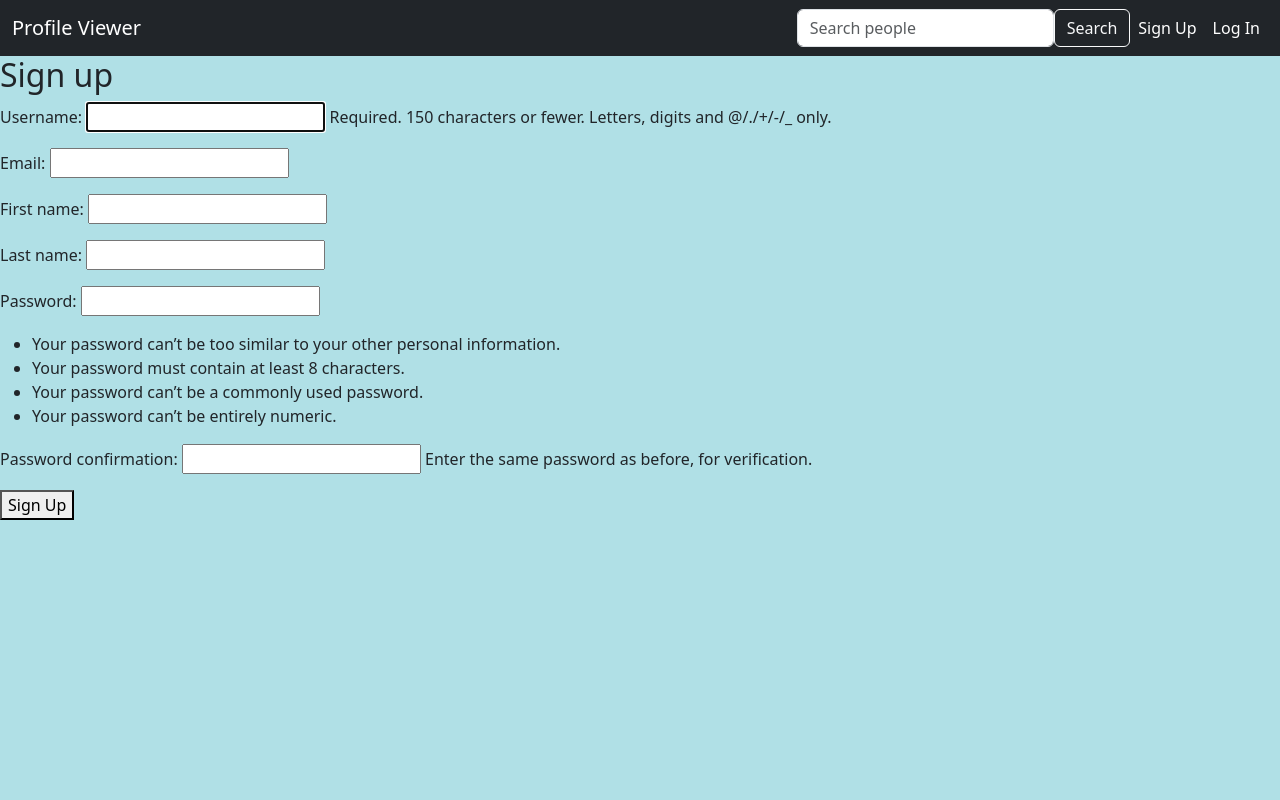
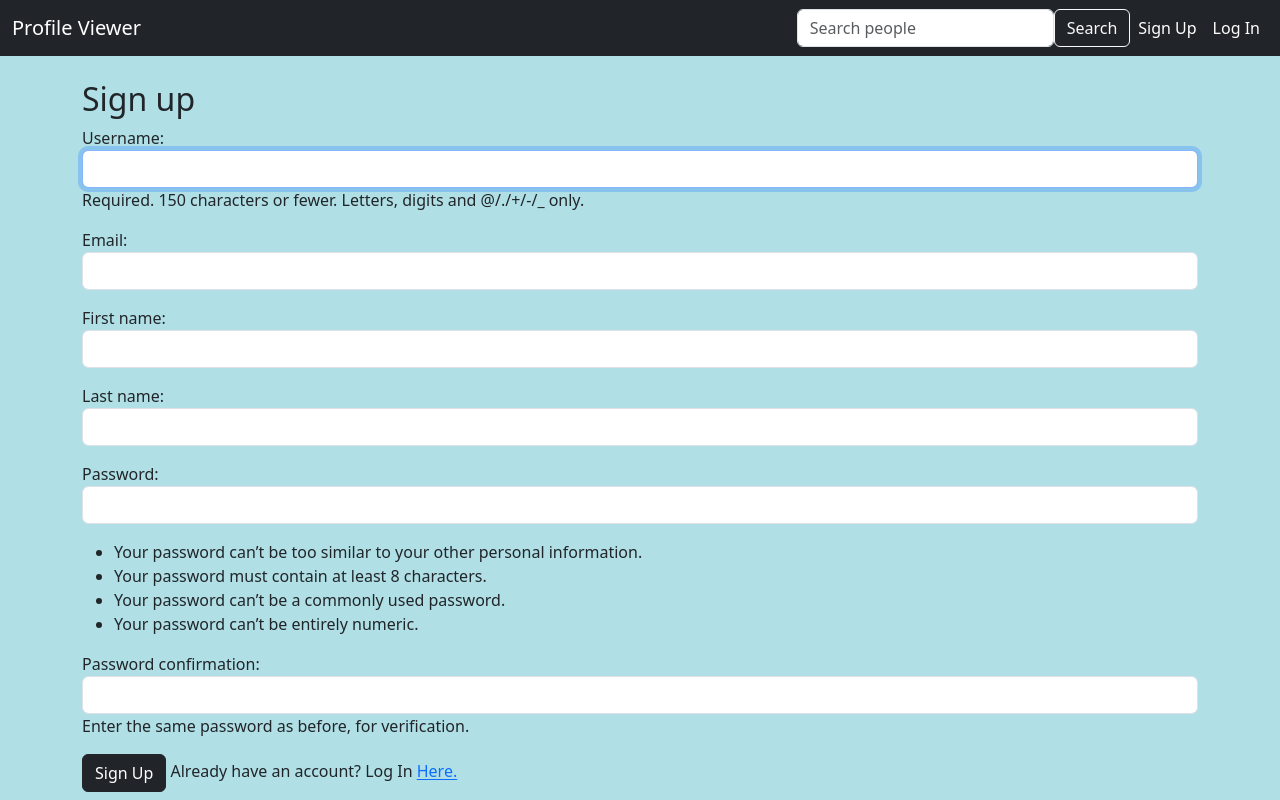
Before and after one commit to Johnny-FTW/Django-Profile-Viewer, a Django app: page /signup/ in a window 1280 px wide. Run offline with Django 4.2, Linux system fonts and the light colour scheme.

Commit message:
sign up style

```diff
--- a/viewer/forms.py
+++ b/viewer/forms.py
@@ -14,3 +14,13 @@ class SignUpForm(UserCreationForm):
     class Meta:
         model = get_user_model()
         fields = ('username','email', 'first_name', 'last_name', 'password1', 'password2')
+
+    def __init__(self, *args, **kwargs):
+        super(SignUpForm, self).__init__(*args, **kwargs)
+
+        self.fields['username'].widget.attrs['class'] = 'form-control'
+        self.fields['first_name'].widget.attrs['class'] = 'form-control'
+        self.fields['last_name'].widget.attrs['class'] = 'form-control'
+        self.fields['email'].widget.attrs['class'] = 'form-control'
+        self.fields['password1'].widget.attrs['class'] = 'form-control'
+        self.fields['password2'].widget.attrs['class'] = 'form-control'
--- a/viewer/templates/login.html
+++ b/viewer/templates/login.html
@@ -7,7 +7,6 @@
 
 <div class="container">
     <h2>Log In</h2>
-
     <form method="post">
         {% csrf_token %}
         <div class="form-group">
@@ -21,9 +20,7 @@
         <br>
         <button type="submit" class="btn btn-dark">Login</button>
     </form>
-
-
-    Not a User? Register <a href="" id="id_sign_up">Here.</a>
+    Not a User? Register <a href="/signup" id="id_sign_up">Here.</a>
 </div>
 
 {% endblock %}
--- a/viewer/templates/signup.html
+++ b/viewer/templates/signup.html
@@ -3,12 +3,16 @@
 {% block title %}SignUp{% endblock %}
 
 {% block content %}
+<br>
+<div class="container">
     <div class="signup_form">
         <h2>Sign up</h2>
         <form method="post">
             {% csrf_token %}
             {{ form.as_p }}
-            <button type="submit" id="id_submit">Sign Up</button>
+            <button type="submit" id="id_submit" class="btn btn-dark">Sign Up</button>
+            Already have an account? Log In <a href="/" id="id_sign_up">Here.</a>
         </form>
     </div>
+</div>
 {% endblock %}
```
